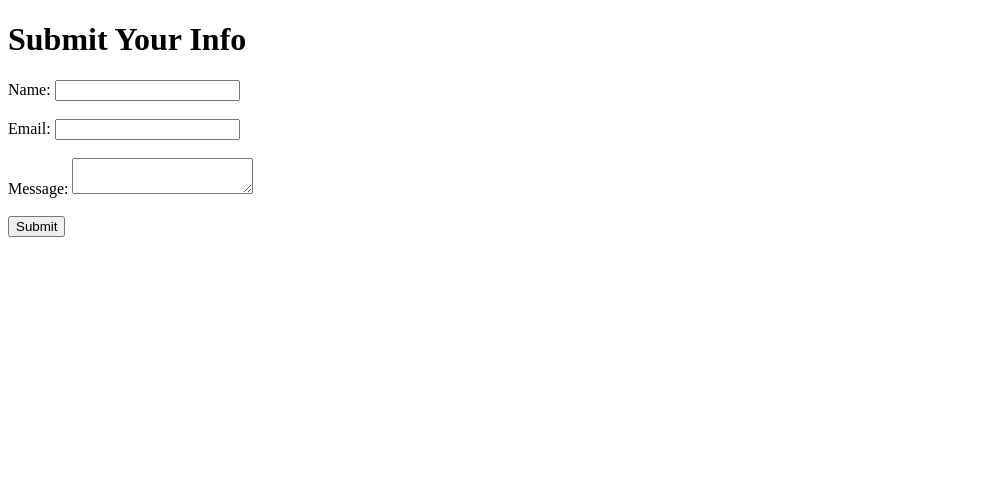
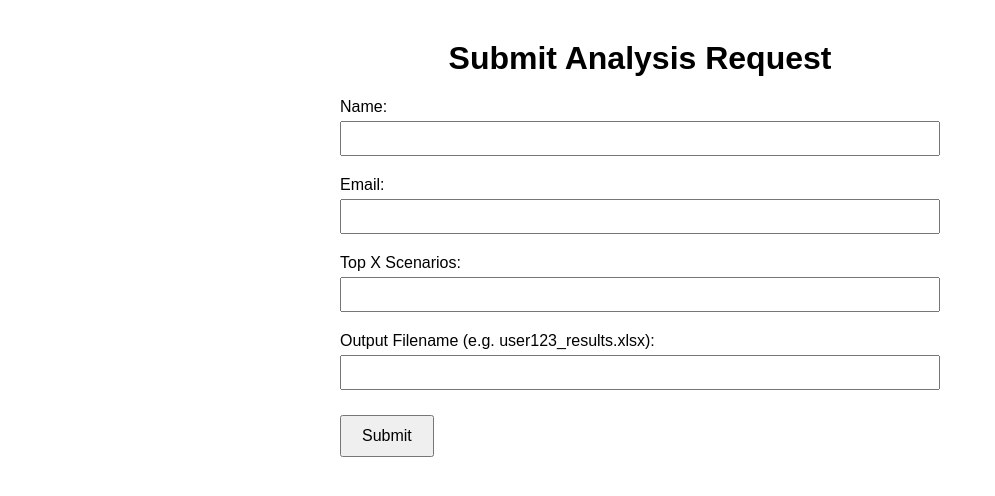
Before and after one commit to APats12/netlify-form-demo, a plain HTML site: page index.html in a window 1280 px wide. Shown: the whole page, without its empty margins (0-995 px from the left). Drawn offline with Linux system fonts and the light colour scheme.

Commit message:
intial setup

```diff
--- a/index.html
+++ b/index.html
@@ -1,16 +1,65 @@
 <!DOCTYPE html>
-<html>
+<html lang="en">
 <head>
   <meta charset="UTF-8">
-  <title>My Form</title>
+  <title>Submit Analysis Request</title>
+  <meta name="viewport" content="width=device-width, initial-scale=1.0">
+  <style>
+    body {
+      font-family: Arial, sans-serif;
+      max-width: 600px;
+      margin: 40px auto;
+      padding: 0 20px;
+    }
+    h1 {
+      text-align: center;
+    }
+    label {
+      display: block;
+      margin-top: 20px;
+    }
+    input {
+      width: 100%;
+      padding: 8px;
+      margin-top: 5px;
+      box-sizing: border-box;
+    }
+    button {
+      margin-top: 25px;
+      padding: 10px 20px;
+      font-size: 16px;
+    }
+  </style>
 </head>
 <body>
-  <h1>Submit Your Info</h1>
-  <form name="user-info" method="POST" data-netlify="true">
-    <label>Name: <input type="text" name="name" required></label><br><br>
-    <label>Email: <input type="email" name="email" required></label><br><br>
-    <label>Message: <textarea name="message" required></textarea></label><br><br>
+
+  <h1>Submit Analysis Request</h1>
+
+  <form name="analysis-form" method="POST" data-netlify="true" netlify-honeypot="bot-field">
+    <input type="hidden" name="form-name" value="analysis-form" />
+    <p hidden>
+      <label>Don’t fill this out: <input name="bot-field" /></label>
+    </p>
+
+    <!-- Actual fields -->
+    <label for="name">Name:
+      <input type="text" id="name" name="name" required>
+    </label>
+
+    <label for="email">Email:
+      <input type="email" id="email" name="email" required>
+    </label>
+
+    <label for="top_n">Top X Scenarios:
+      <input type="number" id="top_n" name="top_n" min="1" required>
+    </label>
+
+    <label for="filename">Output Filename (e.g. user123_results.xlsx):
+      <input type="text" id="filename" name="filename" required>
+    </label>
+
     <button type="submit">Submit</button>
   </form>
+
 </body>
 </html>
```
